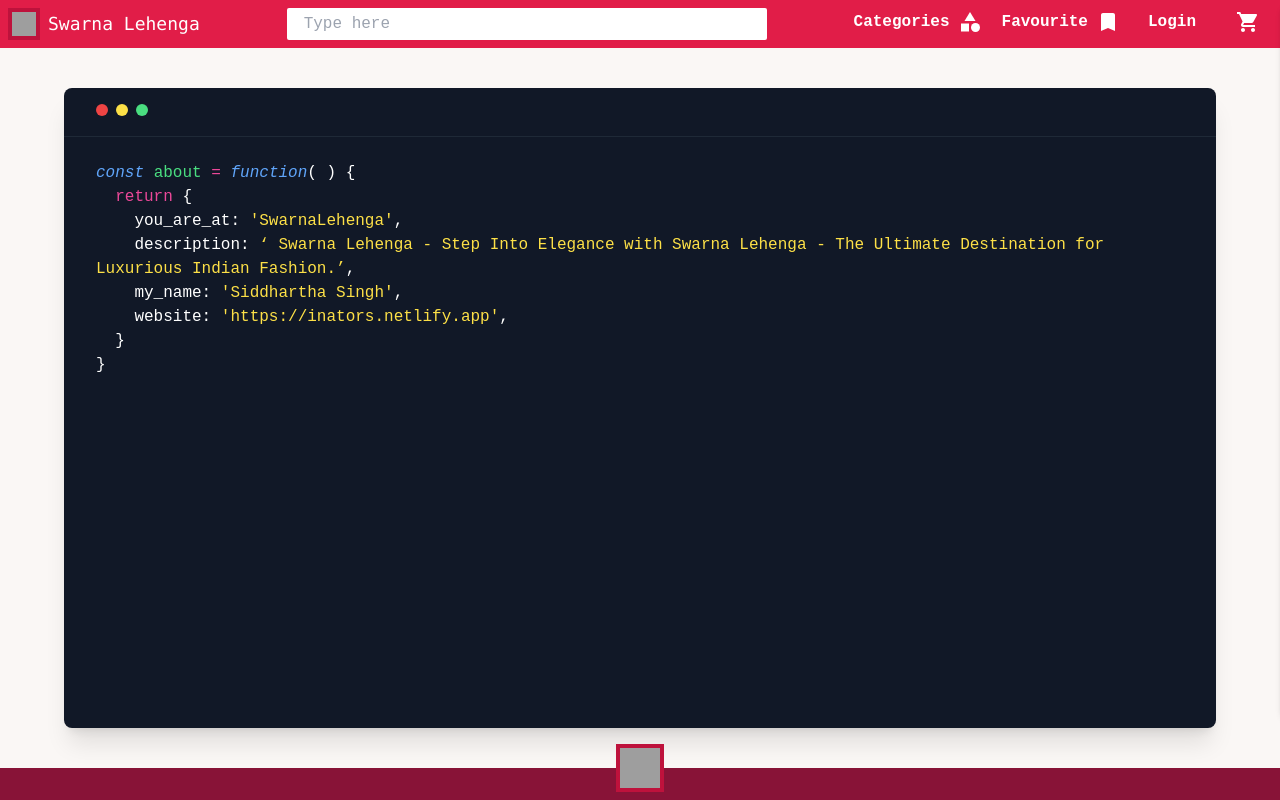
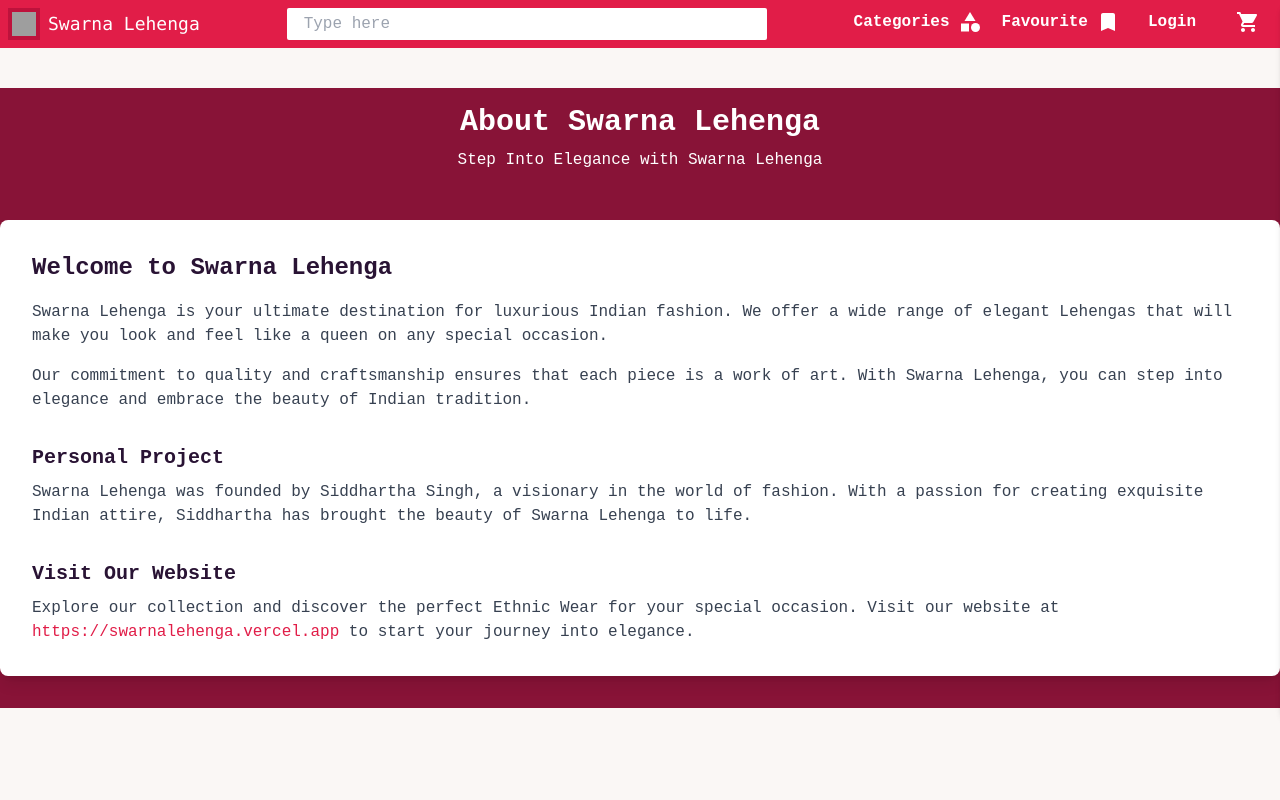
Before and after one commit to siddhartha-up80/SwarnaLehenga, a Next.js app: page /about in a window 1280 px wide. Shown: the top 800 px of the page. Built offline with nearby package versions, Linux system fonts and the light colour scheme; grey boxes are pictures that could not be loaded.

Commit message:
Fixed errors in about

```diff
--- a/src/pages/about.js
+++ b/src/pages/about.js
@@ -1,67 +1,68 @@
 import React from "react";
+import Head from "next/head";
 
 const About = () => {
   return (
-    <div>
-      <div className="">
-        <div className="flex justify-center items-center mt-10">
-          <div
-            className="rounded-lg shadow-xl bg-gray-900 text-white"
-            style={{ width: "90vw", height: "80vh" }}
-          >
-            <div className="border-b border-gray-800 px-8 py-3">
-              <div className="inline-block w-3 h-3 mr-2 rounded-full bg-red-500" />
-              <div className="inline-block w-3 h-3 mr-2 rounded-full bg-yellow-300" />
-              <div className="inline-block w-3 h-3 mr-2 rounded-full bg-green-400" />
+    <div className="min-h-screen">
+      <Head>
+        <title>About Swarna Lehenga</title>
+        <meta
+          name="description"
+          content="Swarnalehenga: Learn more about Swarna Lehenga - The Ultimate Destination for Luxurious Indian Fashion"
+        />
+        <meta name="viewport" content="width=device-width, initial-scale=1" />
+        <link rel="icon" href="/favicon.ico" />
+      </Head>
+      <div className="bg-rose-900">
+        <header className=" py-4 mt-10">
+          <div className="container mx-auto text-white text-center">
+            <h1 className="text-3xl font-semibold">About Swarna Lehenga</h1>
+            <p className="mt-2">Step Into Elegance with Swarna Lehenga</p>
           </div>
-            <div className="px-8 py-6">
-              <p>
-                <em className="text-blue-400">const</em>{" "}
-                <span className="text-green-400">about</span>{" "}
-                <span className="text-pink-500">=</span>{" "}
-                <em className="text-blue-400">function</em>( ) {"{"}
+        </header>
+
+        <main className="container mx-auto py-8">
+          <div className="bg-white p-8 rounded-lg shadow-lg">
+            <h2 className="text-2xl font-semibold mb-4">
+              Welcome to Swarna Lehenga
+            </h2>
+            <p className="text-gray-700">
+              Swarna Lehenga is your ultimate destination for luxurious Indian
+              fashion. We offer a wide range of elegant Lehengas that will make
+              you look and feel like a queen on any special occasion.
             </p>
-              <p>
-                &nbsp;&nbsp;<span className="text-pink-500">return</span> {"{"}
+            <p className="text-gray-700 mt-4">
+              Our commitment to quality and craftsmanship ensures that each
+              piece is a work of art. With Swarna Lehenga, you can step into
+              elegance and embrace the beauty of Indian tradition.
             </p>
-              <p>
-                &nbsp;&nbsp;&nbsp;&nbsp;you_are_at:{" "}
-                <span className="text-yellow-300">'SwarnaLehenga'</span>,
-              </p>{" "}
-              <p>
-                &nbsp;&nbsp;&nbsp;&nbsp;description:{" "}
-                <span className="text-yellow-300">
-                  &lsquo; Swarna Lehenga - Step Into Elegance with Swarna
-                  Lehenga - The Ultimate Destination for Luxurious Indian
-                  Fashion.&rsquo;
-                </span>
-                ,
+            <div className="mt-8">
+              <h3 className="text-xl font-semibold">Personal Project</h3>
+              <p className="text-gray-700 mt-2">
+                Swarna Lehenga was founded by Siddhartha Singh, a visionary in
+                the world of fashion. With a passion for creating exquisite
+                Indian attire, Siddhartha has brought the beauty of Swarna
+                Lehenga to life.
               </p>
-              <p>
-                &nbsp;&nbsp;&nbsp;&nbsp;my_name:{" "}
-                <span className="text-yellow-300">'Siddhartha Singh'</span>,
-              </p>
-              <p>
-                &nbsp;&nbsp;&nbsp;&nbsp;website:{" "}
-                <span className="text-yellow-300">
-                  '
+            </div>
+            <div className="mt-8">
+              <h3 className="text-xl font-semibold">Visit Our Website</h3>
+              <p className="text-gray-700 mt-2">
+                Explore our collection and discover the perfect Ethnic Wear for your
+                special occasion. Visit our website at{" "}
                 <a
                   href="https://inators.netlify.app"
+                  className="text-rose-600 hover:underline"
                   target="_blank"
                   rel="noreferrer"
-                    className="text-yellow-300 hover:underline focus:border-none"
                 >
-                    https://inators.netlify.app
-                  </a>
-                  '
-                </span>
-                ,
+                  https://swarnalehenga.vercel.app
+                </a>{" "}
+                to start your journey into elegance.
               </p>
-              <p>&nbsp;&nbsp;{"}"}</p>
-              <p>{"}"}</p>
             </div>
           </div>
-        </div>
+        </main>
       </div>
     </div>
   );
```
Lines whose indentation alone changed are shown as unchanged.
